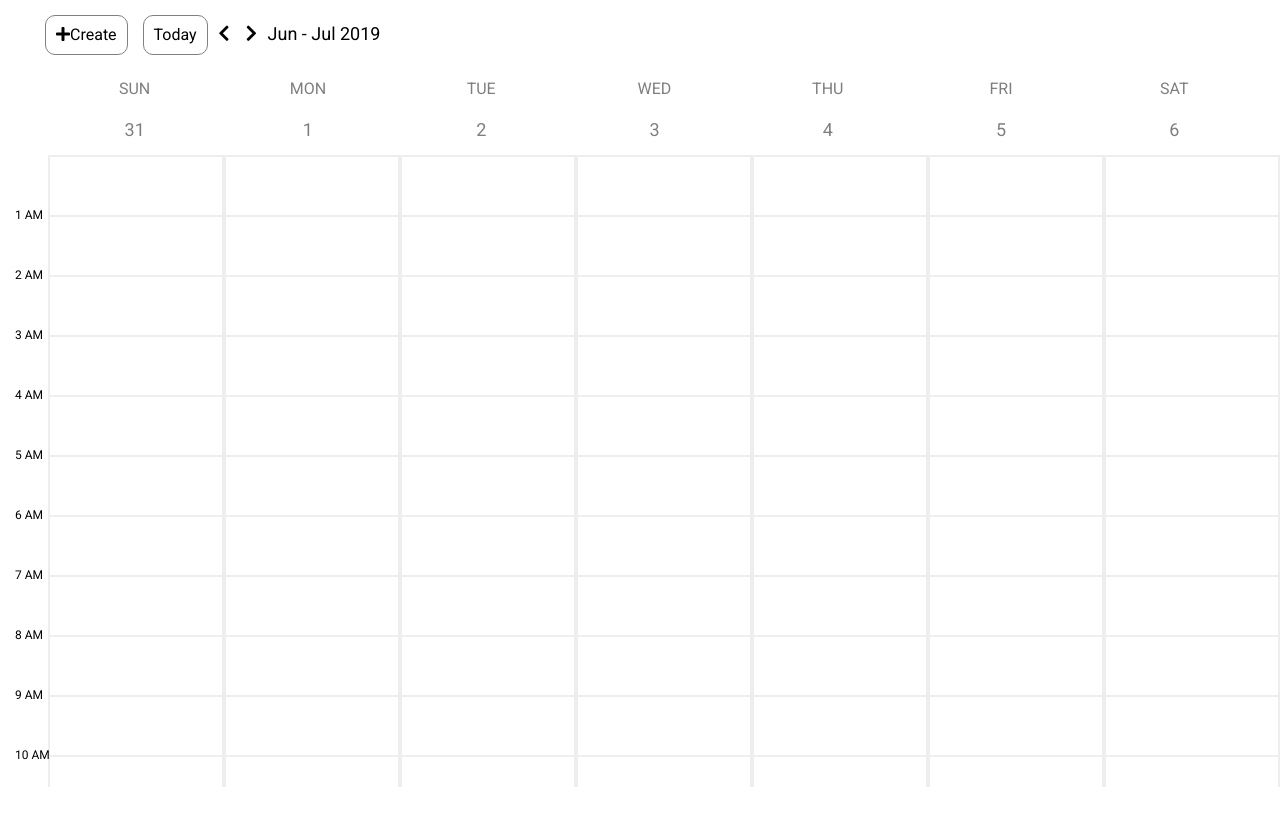
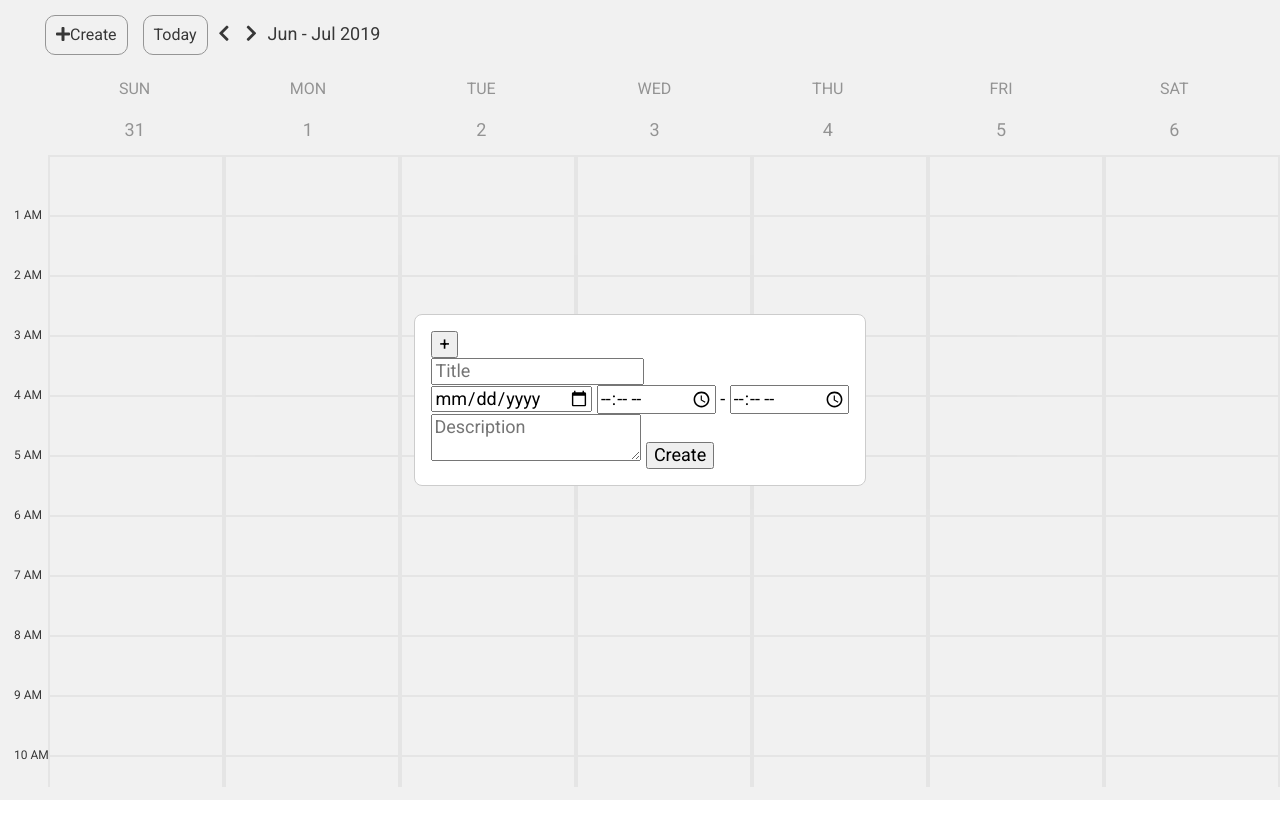
Before and after one commit to BISCVITE30/google-calendar-in-js, a website with bundled scripts: page index.html in a window 1280 px wide. Both pictures are taken after a click on the button "Create". Built offline with nearby package versions, Linux system fonts and the light colour scheme.

Commit message:
add modal window

```diff
--- a/scripts/calendar/calendar.js
+++ b/scripts/calendar/calendar.js
@@ -7,6 +7,7 @@ const generateDay = () => {
   const timeSlots = createNumbersArray(1, 24).map((hour) => {
     const timeScaleElem = document.createElement('div');
     timeScaleElem.classList.add('calendar__time-slot');
+    timeScaleElem.setAttribute('data-hour-count', hour);
     timeScaleElem.innerHTML = '';
     return timeScaleElem;
   });
@@ -22,7 +23,7 @@ export const renderWeek = () => {
   weekDays.forEach((day) => {
     const dayElem = document.createElement('div');
     dayElem.classList.add('calendar__day');
-    dayElem.dataset.dayOfMonth = day; // Устанавливаем порядковый номер дня в месяце
+    dayElem.dataset.dayOfMonth = day;
 
     const timeSlots = generateDay();
     timeSlots.forEach((timeSlot) => {
--- a/scripts/calendar/header.js
+++ b/scripts/calendar/header.js
@@ -33,10 +33,11 @@ export const renderHeader = () => {
     dateContainer.setAttribute('date-data', dayOfMonth);
 
     dateContainer.append(dayOfWeek, numOfDay);
-    getHeader.append( dateContainer);
+    getHeader.append(dateContainer);
   });
   getItem(displayedWeekStart);
   setItem(displayedWeekStart, firstDayOfWeek);
 };
 // при клике на кнопку "Create" открыть модальное окно с формой для создания события
 // назначьте здесь обработчик
+openModal();
--- a/scripts/common/modal.js
+++ b/scripts/common/modal.js
@@ -4,6 +4,18 @@ const modalContentElem = document.querySelector('.modal__content');
 // опишите ф-ции openModal и closeModal
 // модальное окно работает похожим на попап образом
 // отличие в том, что попап отображается в месте клика, а модальное окно - по центру экрана
-export const openModal = () => {};
+const createElem = document.querySelector('.create-event-btn');
+export const openModal = () => {
+  createElem.addEventListener('click', () => {
+    modalElem.classList.remove('hidden');
+  });
+};
 
-export const closeModal = () => {};
+export const closeModal = () => {
+  const closeModalElem = document.querySelector('.create-event__close-btn');
+  closeModalElem.addEventListener('click', () => {
+    modalElem.classList.add('hidden');
+  });
+};
+
+closeModal();
--- a/styles/calendar.scss
+++ b/styles/calendar.scss
@@ -40,7 +40,6 @@
   &__week {
     display: flex;
     flex-grow: 1;
-    margin-bottom: 30px;
   }
 
   &__day {
--- a/styles/timescale.scss
+++ b/styles/timescale.scss
@@ -12,7 +12,7 @@
   &__time {
     position: relative;
     top: 48px;
-    left: 15px;
+    left: 14px;
     font-size: 12px;
   }
 }
```
Also changed, not shown: styles.css, 1 other file.
